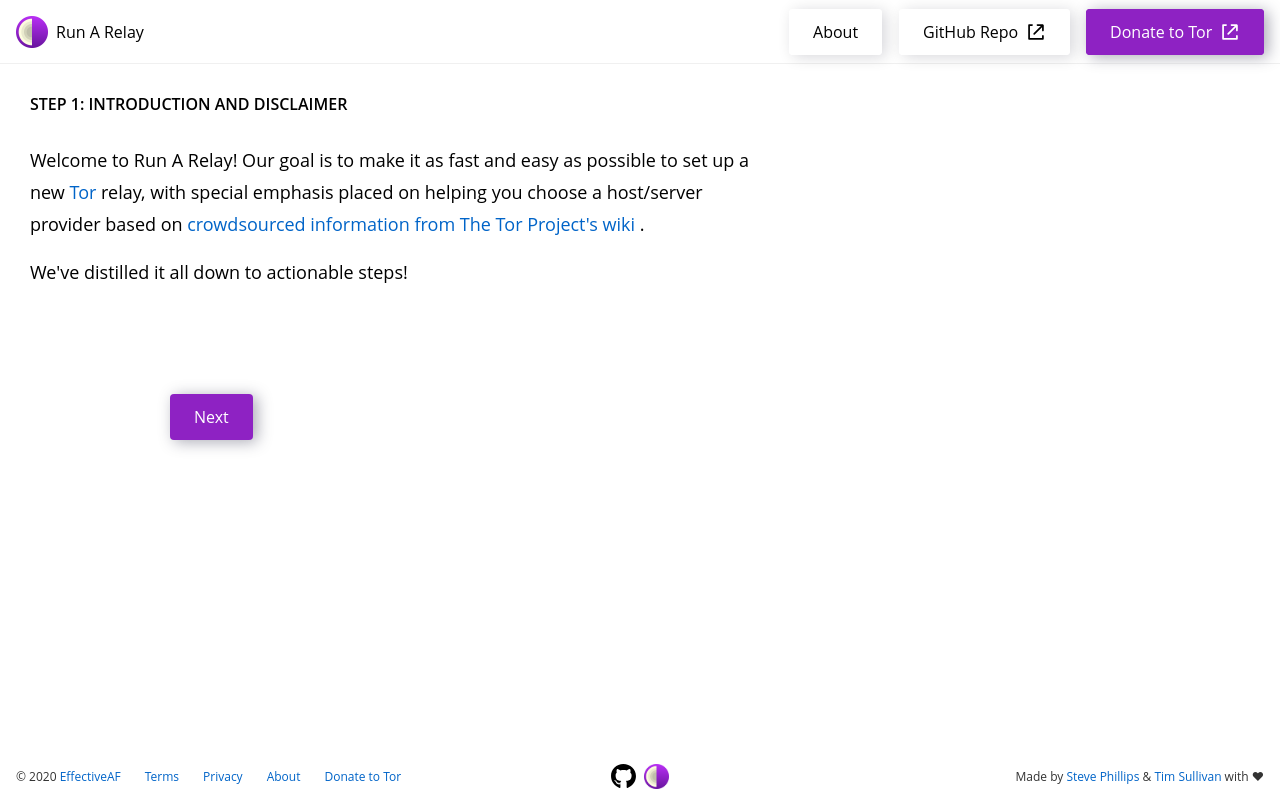
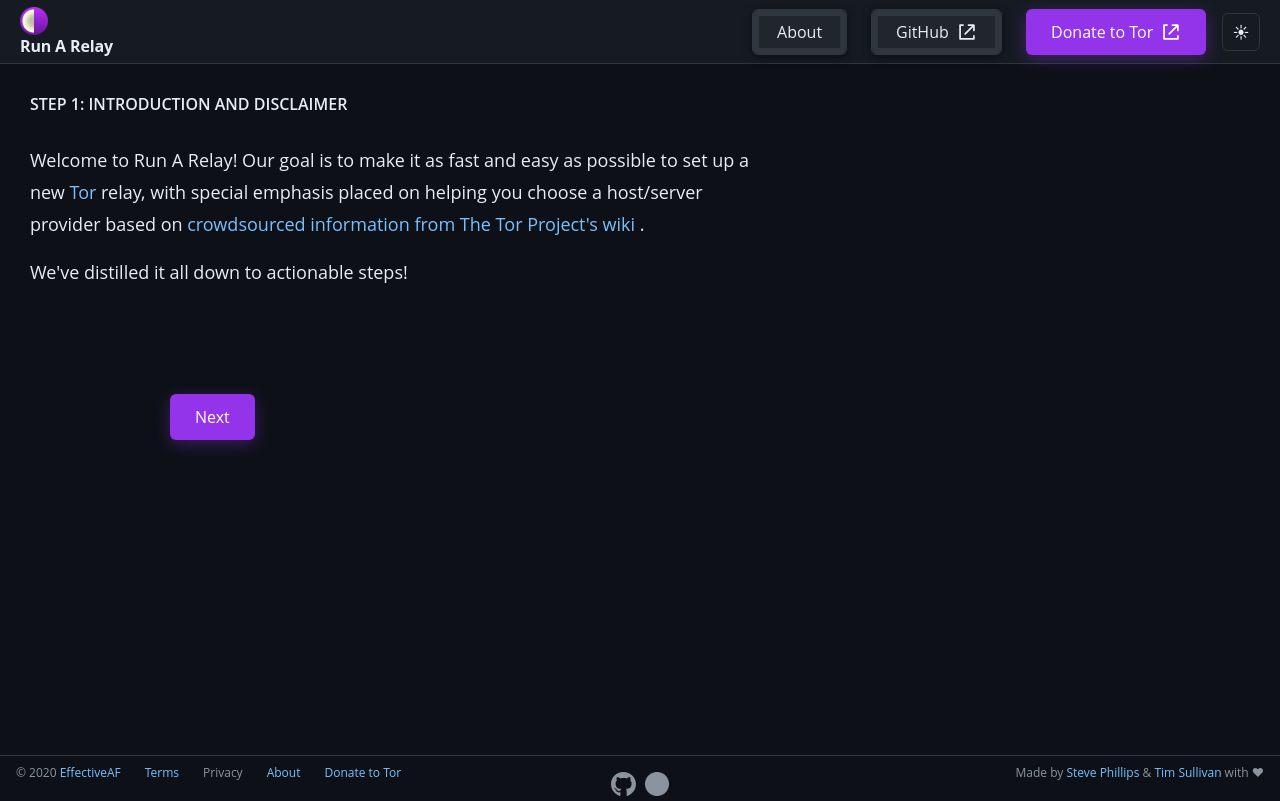
Before and after one commit to EffectiveAF/run-a-relay, a Svelte app: page /step/intro in a window 1280 px wide. Built offline with nearby package versions, Linux system fonts and the light colour scheme; a web font is replaced by a local one.

Commit message:
Auto-commit: 2026-06-06 22:18:47

```diff
--- a/public/global.css
+++ b/public/global.css
@@ -1,6 +1,6 @@
 @import url('reset.css');
 @import url('fonts.css');
-@import url('relay.css?v=59');
+@import url('relay.css?v=60');
 @import url('flexbox.css');
 
 * {
@@ -8,24 +8,72 @@
   -moz-osx-font-smoothing: grayscale;
 }
 
+/* === Dark mode (default) === */
 :root {
-  --button-primary: #8E22C3;
-  --content-default: #000;
-  --content-inverted: #fff;
-  --neutral-100: #f0f0f0;
+  --accent-primary: #9333ea;
+  --accent-hover: #a855f7;
+  --bg-primary: #0d1117;
+  --bg-secondary: #161b22;
+  --bg-code: #1c2128;
+  --bg-nav: #161b22;
+  --bg-mobile-nav: #1c2128;
+  --text-primary: #e6edf3;
+  --text-secondary: #8b949e;
+  --text-muted: #6e7681;
+  --border-color: #30363d;
+  --link-color: #79c0ff;
+  --button-secondary-bg: #21262d;
+  --button-secondary-border: #30363d;
+  --shadow-color: rgba(0, 0, 0, 0.5);
+  --shadow-accent: rgba(147, 51, 234, 0.35);
 
+  /* legacy vars — kept for backward compat with existing components */
+  --button-primary: var(--accent-primary);
+  --content-default: var(--text-primary);
+  --content-inverted: #ffffff;
+  --neutral-100: var(--border-color);
   --margin-left-default: 30px;
   --margin-left-default-mobile: 15px;
+}
+
+/* === Light mode === */
+[data-theme="light"] {
+  --accent-primary: #8E22C3;
+  --accent-hover: #7a1da8;
+  --bg-primary: #ffffff;
+  --bg-secondary: #f6f8fa;
+  --bg-code: #1c2128;
+  --bg-nav: #ffffff;
+  --bg-mobile-nav: #f6f8fa;
+  --text-primary: #1c2128;
+  --text-secondary: #57606a;
+  --text-muted: #6e7781;
+  --border-color: #d0d7de;
+  --link-color: #0969da;
+  --button-secondary-bg: #f6f8fa;
+  --button-secondary-border: #d0d7de;
+  --shadow-color: rgba(0, 0, 31, 0.1);
+  --shadow-accent: rgba(142, 34, 195, 0.2);
+
+  --button-primary: var(--accent-primary);
+  --content-default: var(--text-primary);
+  --content-inverted: #ffffff;
+  --neutral-100: var(--border-color);
+}
+
+html {
+  transition: background-color 0.2s ease, color 0.2s ease;
 }
 
 html, body {
   position: relative;
   width: 100%;
   height: 100%;
+  background-color: var(--bg-primary);
+  color: var(--text-primary);
 }
 
 body {
-  color: #333;
   margin: 0;
   box-sizing: border-box;
   font-family: 'Open Sans', -apple-system, BlinkMacSystemFont, "Segoe UI", Roboto, Oxygen-Sans, Ubuntu, Cantarell, "Helvetica Neue", sans-serif;
@@ -36,7 +84,7 @@ h1 {
   font-weight: bold;
   font-size: 64px;
   line-height: 110.18%;
-  color: #000000;
+  color: var(--text-primary);
 }
 
 h2 {
@@ -44,7 +92,7 @@ h2 {
   font-weight: 600;
   font-size: 48px;
   line-height: 110.18%;
-  color: #000000;
+  color: var(--text-primary);
 }
 
 h3 {
@@ -54,6 +102,15 @@ h3 {
   font-size: 16px;
   line-height: 20px;
   text-transform: uppercase;
+  color: var(--text-primary);
+}
+
+h4 {
+  color: var(--text-primary);
+}
+
+h5 {
+  color: var(--text-primary);
 }
 
 h6 {
@@ -62,6 +119,7 @@ h6 {
   font-weight: 600;
   font-size: 12px;
   line-height: 16px;
+  color: var(--text-secondary);
 }
 
 p {
@@ -69,12 +127,13 @@ p {
   font-weight: normal;
   font-size: 18px;
   line-height: 32px;
-  color: #000000;
+  color: var(--text-primary);
 }
 
 a {
-  color: rgb(0, 100, 200);
+  color: var(--link-color);
   text-decoration: none;
+  transition: color 0.15s ease;
 }
 
 a:hover {
@@ -92,7 +151,7 @@ input, button, select, textarea {
 }
 
 input:disabled {
-  color: #ccc;
+  color: var(--text-muted);
 }
 
 input[type="range"] {
@@ -106,48 +165,60 @@ button {
   align-items: center;
   padding: 0 24px;
   color: var(--content-default);
-  box-shadow: 4px 2px 15px rgba(0, 0, 31, 0.16);
-  border-radius: 4px;
+  background-color: var(--button-secondary-bg);
+  border: 1px solid var(--button-secondary-border);
+  box-shadow: 0 2px 8px var(--shadow-color);
+  border-radius: 6px;
   outline: none;
-  border: none;
   height: 46px;
   cursor: pointer;
+  transition: background-color 0.15s ease, box-shadow 0.15s ease, opacity 0.15s ease;
 }
 
 button:disabled {
-  color: #999;
+  color: var(--text-muted);
+  opacity: 0.5;
+  cursor: not-allowed;
+}
+
+button:not(:disabled):hover {
+  box-shadow: 0 4px 14px var(--shadow-color);
 }
 
 button:not(:disabled):active {
-  cursor: pointer;
-  background-color: #ddd;
+  opacity: 0.8;
 }
 
-button:focus {
-  border-color: rgba(142, 34, 195, 0.9);
+button:focus-visible {
+  outline: 2px solid var(--accent-primary);
+  outline-offset: 2px;
 }
 
 button.primary {
-  color: var(--content-inverted);
-  background-color: var(--button-primary);
-  box-shadow: 4px 2px 15px rgba(154, 154, 167, 0.84);
-  border-radius: 4px;
+  color: #ffffff;
+  background-color: var(--accent-primary);
+  border-color: transparent;
+  box-shadow: 0 4px 16px var(--shadow-accent);
 }
 
-button.primary:hover {
-  cursor: pointer;
-  background-color: var(--button-primary);
+button.primary:not(:disabled):hover {
+  background-color: var(--accent-hover);
+  box-shadow: 0 6px 20px var(--shadow-accent);
 }
 
-button.primary:active {
-  cursor: pointer;
-  background-color: var(--button-primary);
+button.primary:not(:disabled):active {
+  opacity: 0.9;
 }
 
 button.secondary {
-  background: #FFFFFF;
-  box-shadow: 4px 2px 15px rgba(0, 0, 31, 0.16);
-  border-radius: 4px;
+  background: var(--button-secondary-bg);
+  border: 1px solid var(--button-secondary-border);
+  box-shadow: 0 2px 8px var(--shadow-color);
+  border-radius: 6px;
+}
+
+button.secondary:not(:disabled):hover {
+  border-color: var(--accent-primary);
 }
 
 /* Primary Ripple Out Button Animation */
@@ -177,21 +248,20 @@ button.secondary {
   -webkit-transform: perspective(1px) translateZ(0);
   transform: perspective(1px) translateZ(0);
   box-shadow: 0 0 1px rgba(0, 0, 0, 0);
-
   position: relative;
 }
 
 .hvr-ripple-out:before {
   content: '';
   position: absolute;
-  border: solid 6px var(--button-primary);
+  border: solid 6px var(--accent-primary);
   top: 0;
   right: 0;
   bottom: 0;
   left: 0;
   -webkit-animation-duration: 0.6s;
   animation-duration: 0.6s;
-  border-radius: 4px;
+  border-radius: 6px;
 }
 
 .hvr-ripple-out:hover:before,
@@ -235,14 +305,14 @@ button.secondary {
 .hvr-ripple-out-sec:before {
   content: '';
   position: absolute;
-  border: solid 6px #fff;
+  border: solid 6px var(--border-color);
   top: 0;
   right: 0;
   bottom: 0;
   left: 0;
   -webkit-animation-duration: 1s;
   animation-duration: 1s;
-  border-radius: 4px;
+  border-radius: 6px;
 }
 
 .hvr-ripple-out-sec:hover:before,
--- a/public/relay.css
+++ b/public/relay.css
@@ -4,8 +4,8 @@
 }
 
 /* Needed to style link to site title */
-nav > a > h1, h2, h3, h4 {
-  color: black;
+nav > a > h1, nav > a > h2, nav > a > h3, nav > a > h4 {
+  color: var(--text-primary);
 }
 
 /* Steady class name needed for dynamic show/hide of .nav-right on mobile */
@@ -16,7 +16,10 @@ nav > a > h1, h2, h3, h4 {
   right: 0;
   width: 240px;
   z-index: 2;
-  background-color: #f9f9f9;
+  background-color: var(--bg-mobile-nav);
+  border-left: 1px solid var(--border-color);
+  border-bottom: 1px solid var(--border-color);
+  box-shadow: -4px 8px 24px var(--shadow-color);
 }
 .nav-right.show-right-nav-mobile button {
   margin: 12px 0;
@@ -24,6 +27,7 @@ nav > a > h1, h2, h3, h4 {
 
 .toggle-nav-right {
   min-width: 24px;
+  background-color: var(--text-primary);
   mask: url(/img/hamburger_menu.svg) no-repeat center / contain;
   -webkit-mask: url(/img/hamburger_menu.svg) no-repeat center / contain;
 }
--- a/src/Footer.svelte
+++ b/src/Footer.svelte
@@ -13,9 +13,12 @@
     bottom: 0;
     left: 0;
     height: 24px;
-    margin: 24px 16px 12px 16px;
+    padding: 16px;
+    margin: 0 0 12px 0;
     justify-content: space-between;
     margin-top: 60vh;
+    border-top: 1px solid var(--border-color);
+    color: var(--text-secondary);
   }
 
   span {
@@ -32,6 +35,35 @@
     flex-direction: row;
     font-size: 12px;
     align-items: center;
+    color: var(--text-secondary);
+  }
+
+  .icon-github {
+    display: inline-block;
+    width: 25px;
+    height: 24px;
+    background-color: var(--text-secondary);
+    mask: url(/img/github_logo.svg) no-repeat center / contain;
+    -webkit-mask: url(/img/github_logo.svg) no-repeat center / contain;
+    transition: background-color 0.15s ease;
+  }
+
+  .icon-github:hover {
+    background-color: var(--text-primary);
+  }
+
+  .icon-tor {
+    display: inline-block;
+    width: 25px;
+    height: 24px;
+    background-color: var(--text-secondary);
+    mask: url(/img/tor.svg) no-repeat center / contain;
+    -webkit-mask: url(/img/tor.svg) no-repeat center / contain;
+    transition: background-color 0.15s ease;
+  }
+
+  .icon-tor:hover {
+    background-color: var(--accent-primary);
   }
 
   footer ul li:not(:first-child) {
@@ -99,9 +131,9 @@
   </ul>
 
   <div class="footer-middle">
-    <ExternalLink href="https://github.com/EffectiveAF/run-a-relay"><img src="/img/github_logo.svg" alt="Github Logo" width="25px" height="24px"></ExternalLink>
+    <ExternalLink href="https://github.com/EffectiveAF/run-a-relay"><div class="icon-github" role="img" aria-label="GitHub"></div></ExternalLink>
     <div style="width: 8px;"></div>
-    <ExternalLink href="http://vxw5mjyap4bgb4w7h7qkeknxszmgp5efjtg77mnwjtbczynihsij3myd.onion"><img src="/img/tor.svg" alt="Onion Logo; visit this site on Tor!" width="25px" height="24px"></ExternalLink>
+    <ExternalLink href="http://vxw5mjyap4bgb4w7h7qkeknxszmgp5efjtg77mnwjtbczynihsij3myd.onion"><div class="icon-tor" role="img" aria-label="Visit on Tor"></div></ExternalLink>
   </div>
 
   <ul class="list-end">
--- a/src/Nav.svelte
+++ b/src/Nav.svelte
@@ -3,6 +3,7 @@
   import { Link } from 'svelte-routing';
 
   import ExternalButton from './ExternalButton.svelte';
+  import { theme } from './stores.js';
 
   // Derived from https://stackoverflow.com/a/28344281/197160
   function _hasClass(el, cls) {
@@ -45,6 +46,10 @@
       showNav();
     }
   }
+
+  const toggleTheme = () => {
+    theme.update(t => t === 'dark' ? 'light' : 'dark');
+  }
 </script>
 
 <style>
@@ -53,38 +58,87 @@
     flex-direction: row;
     justify-content: left;
     align-items: center;
-    border-bottom: 1px solid var(--neutral-100);
-    padding: 0 16px;
+    background-color: var(--bg-nav);
+    border-bottom: 1px solid var(--border-color);
+    padding: 0 20px;
     height: 64px;
+    position: sticky;
+    top: 0;
+    z-index: 10;
+    backdrop-filter: blur(8px);
   }
 
   nav a:hover {
     text-decoration: none;
   }
 
+  .nav-brand {
+    display: flex;
+    align-items: center;
+    gap: 10px;
+  }
+
+  .nav-title {
+    font-size: 16px;
+    font-weight: 700;
+    letter-spacing: -0.01em;
+    color: var(--text-primary);
+  }
+
   .toggle-nav-right, .nav-right {
     display: flex;
     margin-left: auto;
+    align-items: center;
+    gap: 8px;
   }
 
   .toggle-nav-right {
     display: none;
   }
 
-  nav img {
+  nav img.logo {
     display: block;
-    max-width: 32px;
-    max-height: 32px;
-    margin-right: 8px;
+    width: 28px;
+    height: 28px;
+  }
+
+  .theme-toggle {
+    display: flex;
+    align-items: center;
+    justify-content: center;
+    width: 38px;
+    height: 38px;
+    padding: 0;
+    font-size: 16px;
+    background-color: transparent;
+    border: 1px solid var(--border-color);
+    border-radius: 6px;
+    color: var(--text-primary);
+    cursor: pointer;
+    box-shadow: none;
+    transition: border-color 0.15s ease, background-color 0.15s ease;
+    margin-left: 8px;
+  }
+
+  .theme-toggle:hover {
+    border-color: var(--accent-primary);
+    background-color: var(--button-secondary-bg);
   }
 
   @media (max-width: 640px) {
     nav {
-      padding: 0 10px;
+      padding: 0 12px;
     }
 
     .toggle-nav-right {
       display: flex;
+      height: 36px;
+      width: 36px;
+      padding: 0;
+      border: none;
+      box-shadow: none;
+      background: transparent;
+      cursor: pointer;
     }
 
     .nav-right {
@@ -94,16 +148,17 @@
       align-items: center;
       z-index: 2;
     }
+
+    .theme-toggle {
+      margin-left: 0;
+    }
   }
 </style>
 
 <nav>
-  <Link to="/">
-    <img src="/img/tor.svg" alt="Tor-esque logo (onion)" />
-  </Link>
-
-  <Link to="/">
-    <h4>Run A Relay</h4>
+  <Link to="/" class="nav-brand">
+    <img class="logo" src="/img/tor.svg" alt="Tor-esque logo (onion)" />
+    <span class="nav-title">Run A Relay</span>
   </Link>
 
   <div class="nav-right">
@@ -112,12 +167,16 @@
     </Link>
 
     <ExternalButton href="https://github.com/EffectiveAF/run-a-relay">
-      GitHub Repo
+      GitHub
     </ExternalButton>
 
     <ExternalButton primary href="https://donate.torproject.org/">
       Donate to Tor
     </ExternalButton>
+
+    <button class="theme-toggle" on:click={toggleTheme} title="Toggle theme">
+      {#if $theme === 'dark'}☀{:else}☾{/if}
+    </button>
   </div>
 
   <img
--- a/src/stores.js
+++ b/src/stores.js
@@ -1,6 +1,8 @@
 import { writable } from 'svelte/store';
 
 export const currentStepIndex = writable(0);
+
+export const theme = writable('dark');
 
 export let previousStepIndices = {prev: 0, current: 0};
 
```
Also changed, not shown: src/App.svelte (+11 -1 lines), src/Code.svelte (+16 -7 lines).
